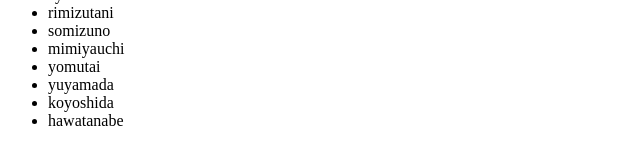
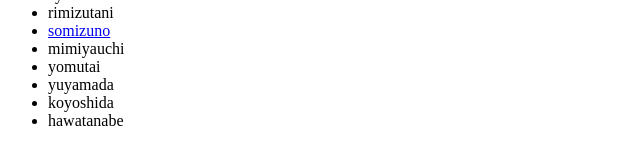
Before and after one commit to shigeki-kakizaki/12a, a website: page public/index.html in a window 1280 px wide. Shown: the part 937-1080 px from the top of the page, 0-640 px from the left. Drawn offline with Linux system fonts and the light colour scheme.

Commit message:
Changed index.html

```diff
--- a/public/index.html
+++ b/public/index.html
@@ -54,7 +54,7 @@
         <li>ryhorie</li>
         <li>aymatsuda</li>
         <li>rimizutani</li>
-        <li>somizuno</li>
+        <li><a href="somizuno">somizuno</a></li>
         <li>mimiyauchi</li>
         <li>yomutai</li>
         <li>yuyamada</li>
```
